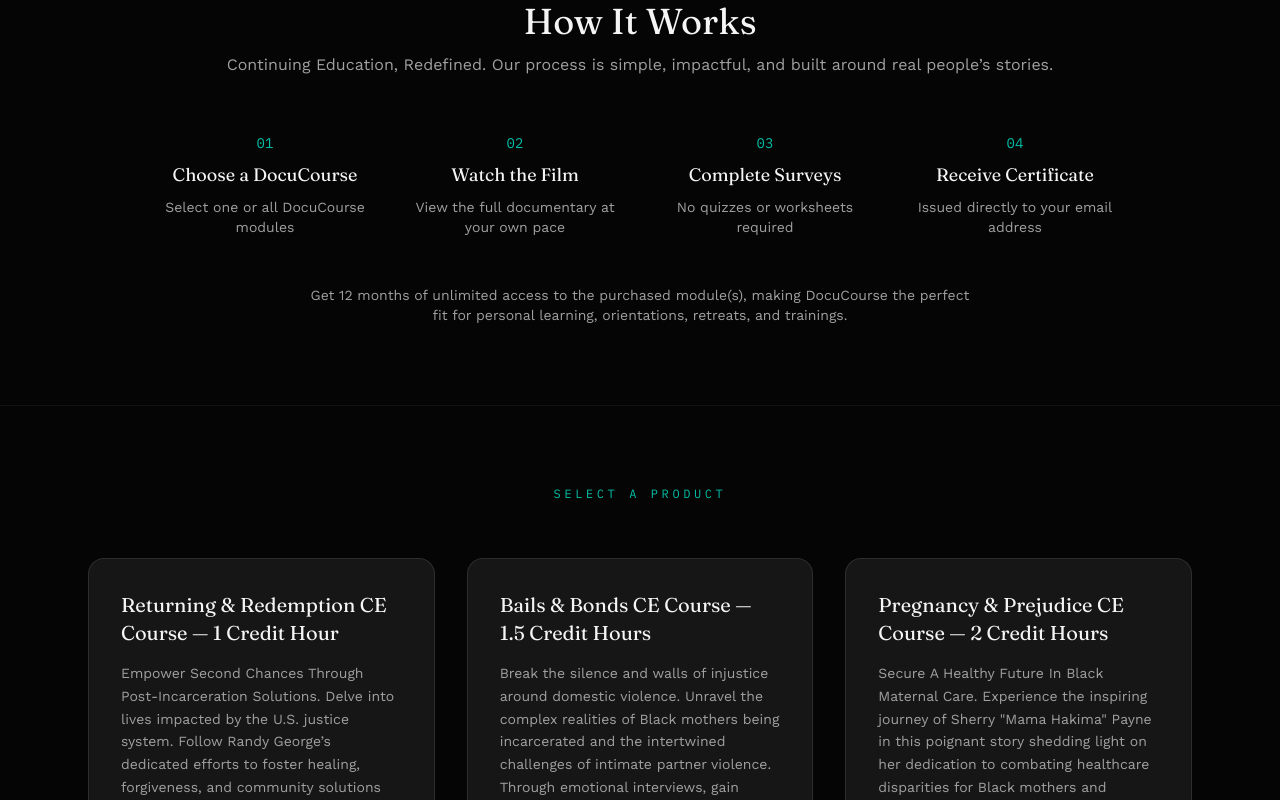
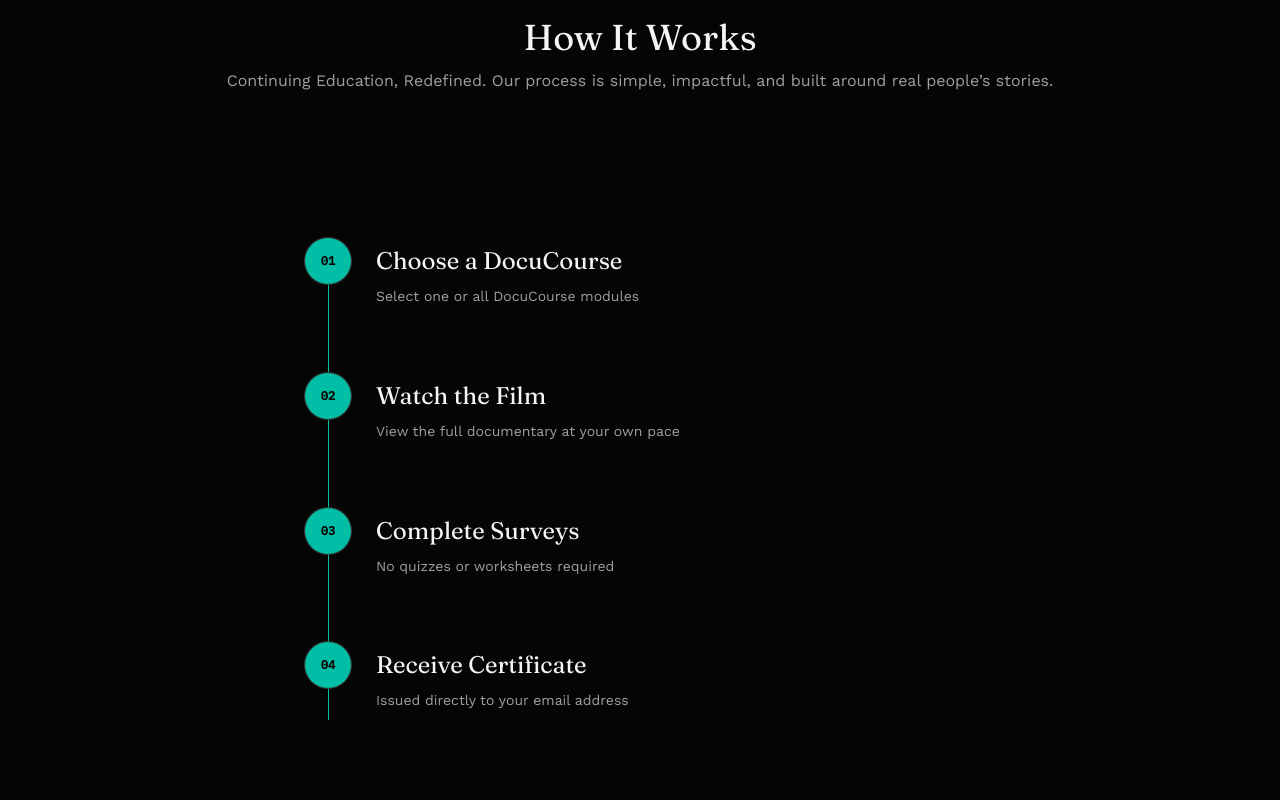
Before and after one commit to zenochsolutions-coding/docucourse-redesign, a React (Vite) app: page /courses in a window 1280 px wide. Shown: the part 640-1440 px from the top of the page. Built offline with nearby package versions, Linux system fonts and the light colour scheme.

Commit message:
Bold scroll animations: horizontal pinned gallery on About, scroll-drawn timeline on CE Courses

```diff
--- /dev/null
+++ b/src/components/HorizontalScrollPanels.jsx
@@ -0,0 +1,60 @@
+import { useRef } from 'react'
+import { motion, useScroll, useTransform } from 'framer-motion'
+
+export default function HorizontalScrollPanels({ panels }) {
+  const ref = useRef(null)
+  const n = panels.length
+  const { scrollYProgress } = useScroll({
+    target: ref,
+    offset: ['start start', 'end end'],
+  })
+
+  const x = useTransform(scrollYProgress, [0, 1], ['0%', `-${(n - 1) * 100}%`])
+
+  return (
+    <section ref={ref} className="relative" style={{ height: `${n * 100}vh` }}>
+      <div className="sticky top-0 h-screen overflow-hidden flex items-center">
+        <motion.div style={{ x }} className="flex">
+          {panels.map((p, i) => (
+            <PanelContent key={p.title} panel={p} index={i} />
+          ))}
+        </motion.div>
+      </div>
+
+      {/* progress dots */}
+      <div className="fixed bottom-10 left-1/2 -translate-x-1/2 z-20 flex gap-3">
+        {panels.map((_, i) => (
+          <Dot key={i} index={i} total={n} scrollYProgress={scrollYProgress} />
+        ))}
+      </div>
+    </section>
+  )
+}
+
+function Dot({ index, total, scrollYProgress }) {
+  const start = index / total
+  const end = (index + 1) / total
+  const opacity = useTransform(
+    scrollYProgress,
+    [Math.max(0, start - 0.1), start, end, Math.min(1, end + 0.1)],
+    [0.3, 1, 1, 0.3]
+  )
+  return <motion.div style={{ opacity }} className="h-1.5 w-8 rounded-full bg-amber" />
+}
+
+function PanelContent({ panel, index }) {
+  return (
+    <div className="w-screen h-screen flex-shrink-0 flex items-center justify-center px-6">
+      <div className="max-w-2xl text-center">
+        <div className="font-mono text-xs uppercase tracking-[0.3em] text-amber mb-6">
+          0{index + 1} / 03
+        </div>
+        <h3 className="font-display text-5xl sm:text-7xl text-paper mb-6">{panel.title}</h3>
+        <p className="font-mono text-sm uppercase tracking-wide text-slate-bright mb-6">
+          {panel.tagline}
+        </p>
+        <p className="text-paper-dim text-base leading-relaxed max-w-xl mx-auto">{panel.body}</p>
+      </div>
+    </div>
+  )
+}
--- /dev/null
+++ b/src/components/ScrollTimeline.jsx
@@ -0,0 +1,66 @@
+import { useRef } from 'react'
+import { motion, useScroll, useTransform } from 'framer-motion'
+
+export default function ScrollTimeline({ steps }) {
+  const ref = useRef(null)
+  const { scrollYProgress } = useScroll({
+    target: ref,
+    offset: ['start 0.75', 'end 0.4'],
+  })
+
+  const lineHeight = useTransform(scrollYProgress, [0, 1], ['0%', '100%'])
+
+  return (
+    <div ref={ref} className="relative max-w-2xl mx-auto">
+      {/* track */}
+      <div className="absolute left-6 top-2 bottom-2 w-px bg-white/10" />
+      {/* drawn progress line */}
+      <motion.div
+        style={{ height: lineHeight }}
+        className="absolute left-6 top-2 w-px bg-amber origin-top"
+      />
+
+      <div className="flex flex-col gap-16">
+        {steps.map((step, i) => {
+          const target = (i + 0.5) / steps.length
+          return <TimelineStep key={step.num} step={step} target={target} scrollYProgress={scrollYProgress} />
+        })}
+      </div>
+    </div>
+  )
+}
+
+function TimelineStep({ step, target, scrollYProgress }) {
+  const litOpacity = useTransform(scrollYProgress, [target - 0.12, target], [0, 1])
+  const unlitOpacity = useTransform(litOpacity, (v) => 1 - v)
+  const dotScale = useTransform(scrollYProgress, [target - 0.12, target], [0.6, 1])
+  const textOpacity = useTransform(scrollYProgress, [target - 0.15, target - 0.02], [0.35, 1])
+  const textX = useTransform(scrollYProgress, [target - 0.15, target - 0.02], [-12, 0])
+
+  return (
+    <div className="relative flex items-start gap-6 pl-0">
+      <motion.div
+        style={{ scale: dotScale }}
+        className="relative z-10 flex-shrink-0 h-12 w-12 rounded-full bg-ink-soft border border-white/15 flex items-center justify-center"
+      >
+        <motion.div
+          style={{ opacity: litOpacity }}
+          className="absolute inset-0 rounded-full bg-amber"
+        />
+        <span className="relative font-mono text-xs font-semibold">
+          <motion.span style={{ opacity: unlitOpacity }} className="absolute inset-0 flex items-center justify-center text-paper-dim">
+            {step.num}
+          </motion.span>
+          <motion.span style={{ opacity: litOpacity }} className="text-ink">
+            {step.num}
+          </motion.span>
+        </span>
+      </motion.div>
+
+      <motion.div style={{ opacity: textOpacity, x: textX }} className="pt-2">
+        <h3 className="font-display text-2xl mb-2">{step.title}</h3>
+        <p className="text-paper-dim text-sm leading-relaxed max-w-md">{step.body}</p>
+      </motion.div>
+    </div>
+  )
+}
--- a/src/pages/About.jsx
+++ b/src/pages/About.jsx
@@ -1,5 +1,6 @@
 import Reveal from '../components/Reveal'
 import ParallaxBg from '../components/ParallaxBg'
+import HorizontalScrollPanels from '../components/HorizontalScrollPanels'
 import useSeo from '../components/useSeo'
 import about from '../assets/stock/about.webp'
 
@@ -50,28 +51,19 @@
         </div>
       </section>
 
-      <section className="py-20 border-t border-white/5">
-        <div className="mx-auto max-w-5xl px-6">
-          <Reveal className="text-center mb-16">
+      <section className="border-t border-white/5">
+        <div className="pt-20 text-center px-6">
+          <Reveal>
             <p className="font-mono text-xs uppercase tracking-[0.3em] text-amber mb-4">Gain Insight</p>
             <h2 className="font-display text-3xl sm:text-4xl max-w-2xl mx-auto">
               Join us on a compelling journey as we engage with passionate community changemakers.
             </h2>
+            <p className="font-mono text-[11px] uppercase tracking-widest text-slate-bright mt-6">
+              Scroll to continue &darr;
+            </p>
           </Reveal>
-          <div className="grid md:grid-cols-3 gap-8">
-            {PILLARS.map((p, i) => (
-              <Reveal key={p.title} delay={i * 0.1}>
-                <div className="h-full rounded-2xl border border-white/10 bg-ink-soft p-8 hover:border-amber/40 transition-colors">
-                  <h3 className="font-display text-2xl text-amber mb-2">{p.title}</h3>
-                  <p className="text-sm font-mono uppercase tracking-wide text-slate-bright mb-4">
-                    {p.tagline}
-                  </p>
-                  <p className="text-paper-dim text-sm leading-relaxed">{p.body}</p>
-                </div>
-              </Reveal>
-            ))}
-          </div>
         </div>
+        <HorizontalScrollPanels panels={PILLARS} />
       </section>
 
       <section className="py-20 border-t border-white/5 text-center bg-ink-soft">
--- a/src/pages/Courses.jsx
+++ b/src/pages/Courses.jsx
@@ -1,4 +1,5 @@
 import Reveal from '../components/Reveal'
+import ScrollTimeline from '../components/ScrollTimeline'
 import useSeo from '../components/useSeo'
 
 const COURSES = [
@@ -41,10 +42,10 @@
 ]
 
 const STEPS = [
-  ['01', 'Choose a DocuCourse', 'Select one or all DocuCourse modules'],
-  ['02', 'Watch the Film', 'View the full documentary at your own pace'],
-  ['03', 'Complete Surveys', 'No quizzes or worksheets required'],
-  ['04', 'Receive Certificate', 'Issued directly to your email address'],
+  { num: '01', title: 'Choose a DocuCourse', body: 'Select one or all DocuCourse modules' },
+  { num: '02', title: 'Watch the Film', body: 'View the full documentary at your own pace' },
+  { num: '03', title: 'Complete Surveys', body: 'No quizzes or worksheets required' },
+  { num: '04', title: 'Receive Certificate', body: 'Issued directly to your email address' },
 ]
 
 const COMPARE = {
@@ -134,28 +135,20 @@
         </div>
       </section>
 
-      {/* How it works */}
-      <section className="py-20 border-t border-white/5">
+      {/* How it works — scroll-drawn timeline */}
+      <section className="py-24 border-t border-white/5">
         <div className="mx-auto max-w-5xl px-6">
-          <Reveal className="text-center mb-14">
+          <Reveal className="text-center mb-16">
             <h2 className="font-display text-3xl sm:text-4xl mb-3">How It Works</h2>
             <p className="text-paper-dim">
               Continuing Education, Redefined. Our process is simple, impactful, and built around real people&rsquo;s stories.
             </p>
           </Reveal>
-          <div className="grid sm:grid-cols-2 lg:grid-cols-4 gap-6">
-            {STEPS.map(([num, title, body], i) => (
-              <Reveal key={num} delay={i * 0.08}>
-                <div className="text-center">
-                  <div className="font-mono text-amber text-sm mb-2">{num}</div>
-                  <h3 className="font-display text-lg mb-2">{title}</h3>
-                  <p className="text-paper-dim text-sm">{body}</p>
-                </div>
-              </Reveal>
-            ))}
+          <div className="py-20">
+            <ScrollTimeline steps={STEPS} />
           </div>
           <Reveal delay={0.2}>
-            <p className="text-center text-paper-dim text-sm mt-12 max-w-2xl mx-auto">
+            <p className="text-center text-paper-dim text-sm mt-4 max-w-2xl mx-auto">
               Get 12 months of unlimited access to the purchased module(s), making DocuCourse the
               perfect fit for personal learning, orientations, retreats, and trainings.
             </p>
```
